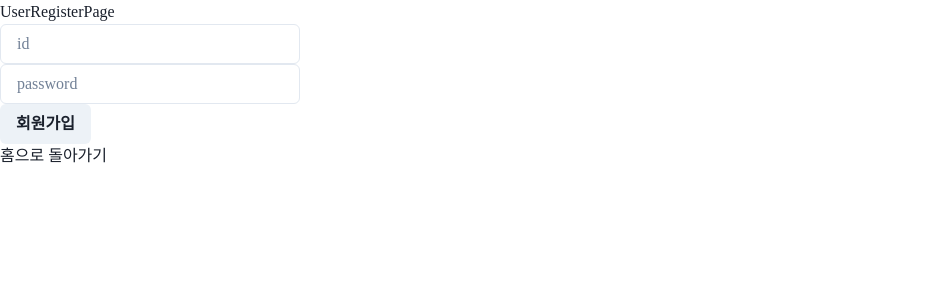
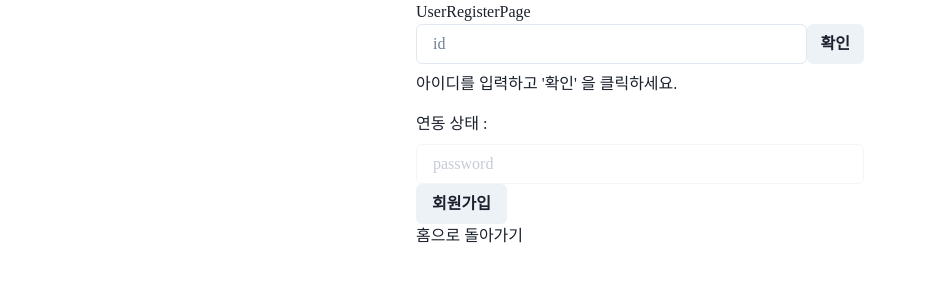
Before and after one commit to seoeun98/sharkshark, a React (Create React App) app in the folder front/sharkshark/: page /register in a window 1280 px wide. Shown: the top 300 px of the page, without its empty margins (0-927 px from the left). Built offline with nearby package versions, Linux system fonts and the light colour scheme; a web font is replaced by a local one.

Commit message:
Feat : 비동기 api 적용

```diff
--- a/front/sharkshark/src/api/default.ts
+++ b/front/sharkshark/src/api/default.ts
@@ -14,29 +14,39 @@ export const registerAPI = (id: string, password: string) => {
 };
 
 // 상태메시지 지정 문구 가져오기
-export const getProfileMsgAPI = (id: string) => {
-  defaultAxios
+export const getProfileMsgAPI = async (id: string) => {
+  let profileMsg = '';
+  await defaultAxios
     .post(`/user/confirm/${id}`)
     .then(res => {
       console.log(res.data.msg);
+      profileMsg = res.data.msg;
     })
     .catch(err => {
+      profileMsg = 'test msg';
+      console.log(profileMsg);
       console.log(err);
       alert('getProfileMsg failed');
     });
+  console.log(profileMsg);
+  return profileMsg;
 };
 
 // 상태메시지 지정 문구 입력 확인
-export const checkProfileMsgAPI = (id: string) => {
-  defaultAxios
+export const checkProfileMsgAPI = async (id: string) => {
+  let checkMsg = '';
+  await defaultAxios
     .get(`/user/confirm/${id}`)
     .then(res => {
       alert('checkProfileMsgAPI success');
+      checkMsg = 'OK';
     })
     .catch(err => {
       console.log(err);
       alert('checkProfileMsgAPI failed');
+      checkMsg = 'FAIL';
     });
+  return checkMsg;
 };
 
 // 로그인
--- a/front/sharkshark/src/views/UserLoginPage.tsx
+++ b/front/sharkshark/src/views/UserLoginPage.tsx
@@ -1,4 +1,4 @@
-import { Box, Button, Input } from '@chakra-ui/react';
+import { Box, Button, Container, Input } from '@chakra-ui/react';
 import { useState } from 'react';
 import { Link } from 'react-router-dom';
 import { loginAPI } from '../api/default';
@@ -7,9 +7,9 @@ export const UserLoginPage = () => {
   const [id, setId] = useState('');
   const [password, setPassword] = useState('');
   return (
-    <div>
+    <Container>
       <Box>UserLoginPage</Box>
-      <Box w="300px">
+      <Box>
         <Input type="text" placeholder="id" value={id} onChange={e => setId(e.target.value)} />
         <Input
           type="password"
@@ -20,6 +20,6 @@ export const UserLoginPage = () => {
         <Button onClick={() => loginAPI(id, password)}>로그인</Button>
       </Box>
       <Link to="/home">홈으로 돌아가기</Link>
-    </div>
+    </Container>
   );
 };
--- a/front/sharkshark/src/views/UserRegisterPage.tsx
+++ b/front/sharkshark/src/views/UserRegisterPage.tsx
@@ -1,17 +1,40 @@
-import { Box, Button, Input } from '@chakra-ui/react';
+import { Box, Button, Container, Flex, Input } from '@chakra-ui/react';
 import { useState } from 'react';
 import { Link } from 'react-router-dom';
-import { registerAPI } from '../api/default';
+import { checkProfileMsgAPI, getProfileMsgAPI, registerAPI } from '../api/default';
 
 export const UserRegisterPage = () => {
   const [id, setId] = useState('');
   const [password, setPassword] = useState('');
+  const [profileMsg, setProfileMsg] = useState('');
+  const [checkMsg, setCheckMsg] = useState('');
   return (
-    <div>
+    <Container>
       <Box>UserRegisterPage</Box>
-      <Box w="300px">
-        <Input type="text" placeholder="id" value={id} onChange={e => setId(e.target.value)} />
+      <Box>
+        <Flex>
+          <Input type="text" placeholder="id" value={id} onChange={e => setId(e.target.value)} />
+          <Button onClick={() => getProfileMsgAPI(id).then(msg => setProfileMsg(msg))}>확인</Button>
+        </Flex>
+        {profileMsg ? (
+          <Flex>
+            <Box lineHeight="40px" w="full">
+              다음으로 상태 메시지 설정 : {profileMsg}
+            </Box>
+            <Button onClick={() => checkProfileMsgAPI(id).then(msg => setCheckMsg(msg))}>
+              확인
+            </Button>
+          </Flex>
+        ) : (
+          <Box lineHeight="40px" w="full">
+            아이디를 입력하고 '확인' 을 클릭하세요.
+          </Box>
+        )}
+        <Box lineHeight="40px" w="full">
+          연동 상태 : {checkMsg}
+        </Box>
         <Input
+          isDisabled={checkMsg ? false : true}
           type="password"
           placeholder="password"
           value={password}
@@ -20,6 +43,6 @@ export const UserRegisterPage = () => {
         <Button onClick={() => registerAPI(id, password)}>회원가입</Button>
       </Box>
       <Link to="/home">홈으로 돌아가기</Link>
-    </div>
+    </Container>
   );
 };
```
